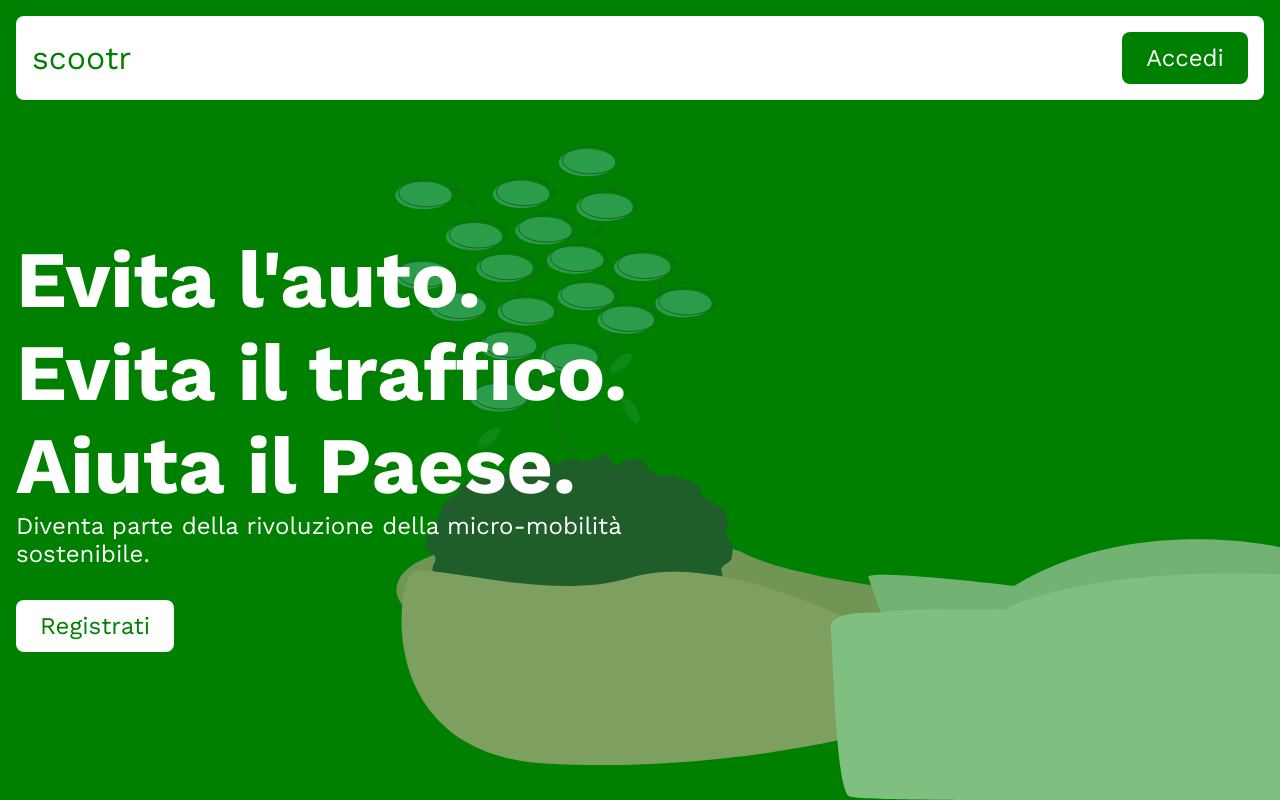
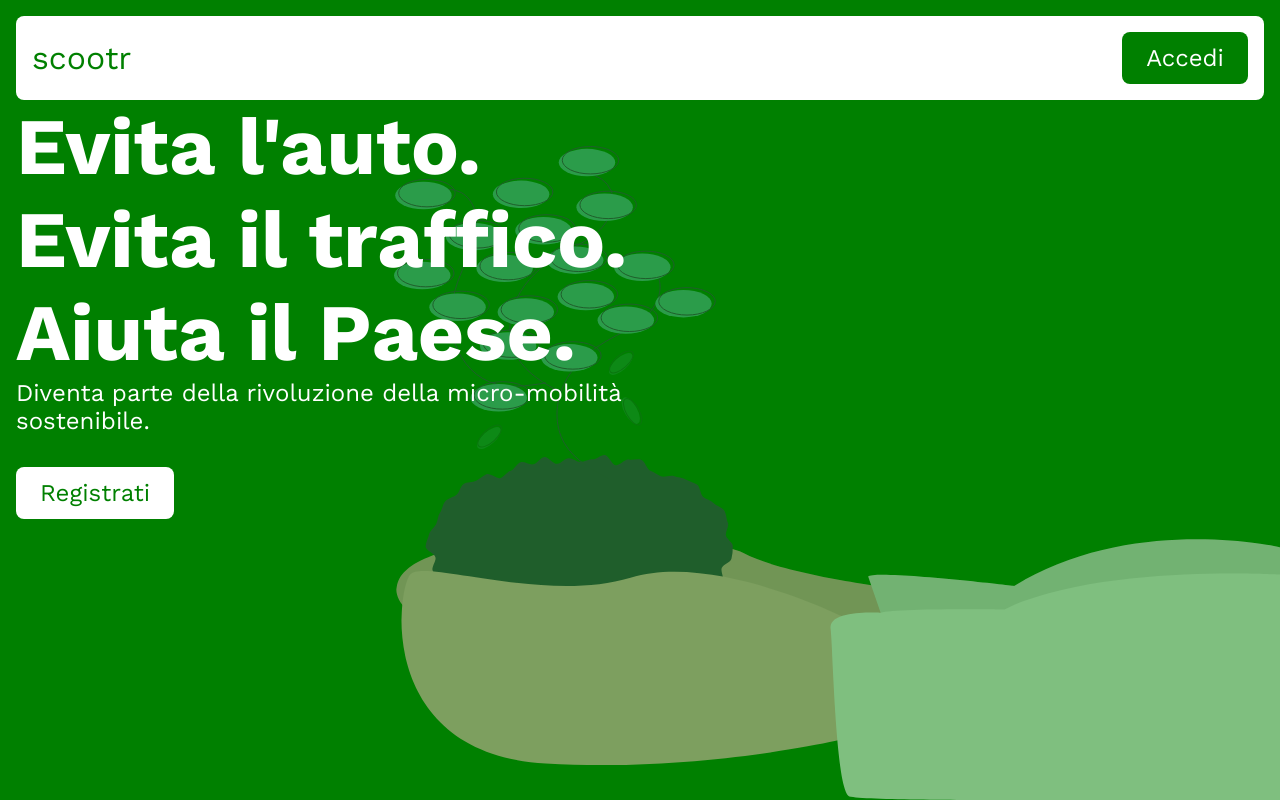
Before and after one commit to alex-sandri/scootr-ui, an Angular app: page / in a window 1280 px wide. Built offline with nearby package versions, Linux system fonts and the light colour scheme.

Commit message:
Create signed in and out homes

```diff
--- a/src/app/app.module.ts
+++ b/src/app/app.module.ts
@@ -9,6 +9,8 @@ import { AuthService } from './services/auth/auth.service';
 import { SignInComponent } from './sign-in/sign-in.component';
 import { SignUpComponent } from './sign-up/sign-up.component';
 import { ReactiveFormsModule } from '@angular/forms';
+import { SignedOutHomeComponent } from './home/signed-out/signed-out.component';
+import { SignedInHomeComponent } from './home/signed-in/signed-in.component';
 
 @NgModule({
   declarations: [
@@ -17,6 +19,8 @@ import { ReactiveFormsModule } from '@angular/forms';
     HeaderComponent,
     SignInComponent,
     SignUpComponent,
+    SignedOutHomeComponent,
+    SignedInHomeComponent,
   ],
   imports: [
     BrowserModule,
--- a/src/app/home/home.component.html
+++ b/src/app/home/home.component.html
@@ -1,20 +1,3 @@
-<app-header></app-header>
+<signed-in-home *ngIf="auth.user"></signed-in-home>
 
-<main>
-    <div class="hero">
-        <h1>
-            Evita l'auto.
-            <br>
-            Evita il traffico.
-            <br>
-            Aiuta il Paese.
-        </h1>
-        <p>
-            Diventa parte della rivoluzione della micro-mobilità sostenibile.
-        </p>
-        <a routerLink="/signup" class="button">
-            Registrati
-        </a>
-        <img src="/assets/environment.svg" alt="">
-    </div>
-</main>
+<signed-out-home *ngIf="!auth.user"></signed-out-home>
--- a/src/app/home/home.component.ts
+++ b/src/app/home/home.component.ts
@@ -1,4 +1,5 @@
 import { Component } from '@angular/core';
+import { AuthService } from '../services/auth/auth.service';
 
 @Component({
   selector: 'app-home',
@@ -7,6 +8,6 @@ import { Component } from '@angular/core';
 })
 export class HomeComponent
 {
-  constructor()
+  constructor(public auth: AuthService)
   {}
 }
--- /dev/null
+++ b/src/app/home/signed-in/signed-in.component.html
@@ -0,0 +1 @@
+<p>signed-in works!</p>
--- /dev/null
+++ b/src/app/home/signed-out/signed-out.component.html
@@ -0,0 +1,20 @@
+<app-header></app-header>
+
+<main>
+    <div class="hero">
+        <h1>
+            Evita l'auto.
+            <br>
+            Evita il traffico.
+            <br>
+            Aiuta il Paese.
+        </h1>
+        <p>
+            Diventa parte della rivoluzione della micro-mobilità sostenibile.
+        </p>
+        <a routerLink="/signup" class="button">
+            Registrati
+        </a>
+        <img src="/assets/environment.svg" alt="">
+    </div>
+</main>
--- /dev/null
+++ b/src/app/home/signed-out/signed-out.component.scss
@@ -0,0 +1,44 @@
+:host
+{
+    display: grid;
+    grid-template-areas:
+        "header"
+        "main";
+    grid-template-rows: max-content auto;
+    height: 100%;
+}
+
+main
+{
+    display: flex;
+    align-items: center;
+}
+
+.hero
+{
+    max-width: 65ch;
+
+    h1
+    {
+        margin: 0;
+        font-size: 5em;
+    }
+
+    p
+    {
+        margin: 0;
+        margin-bottom: 2rem;
+        font-size: 1.5em;
+    }
+
+    img
+    {
+        position: absolute;
+        z-index: -1;
+        opacity: 0.5;
+        right: 0;
+        bottom: 0;
+        transform: rotateY(180deg);
+        padding-right: 1rem;
+    }
+}
```
Also changed, not shown: src/app/home/signed-in/signed-in.component.ts (added, +12 -0 lines), src/app/home/signed-out/signed-out.component.ts (added, +12 -0 lines), src/app/home/signed-in/signed-in.component.scss (added), 2 other files (tests, documents, lock files or other folders).
